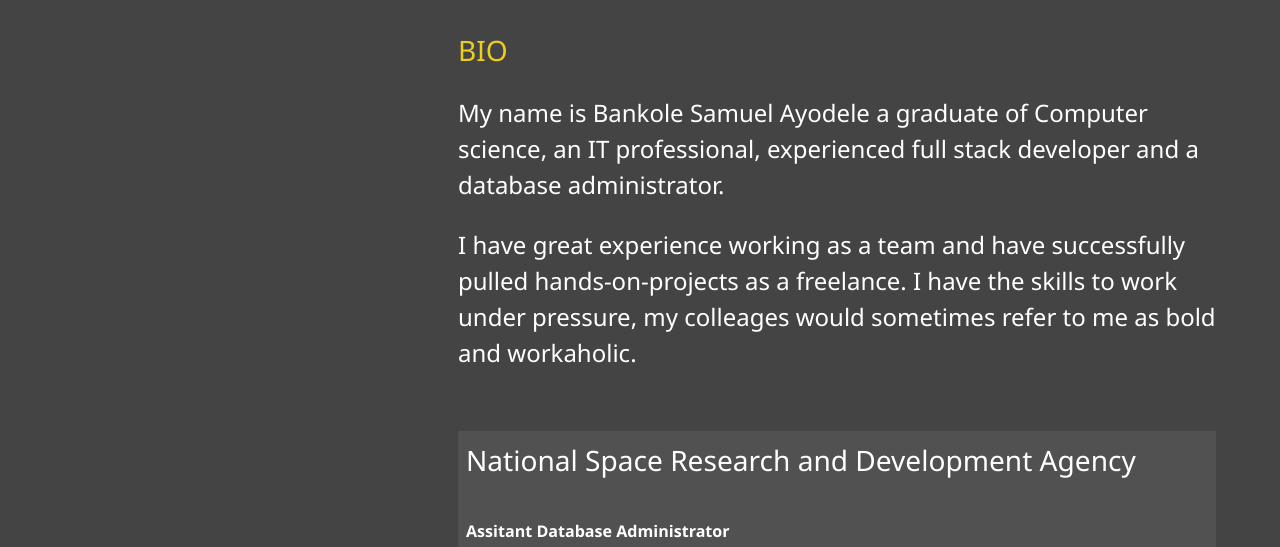
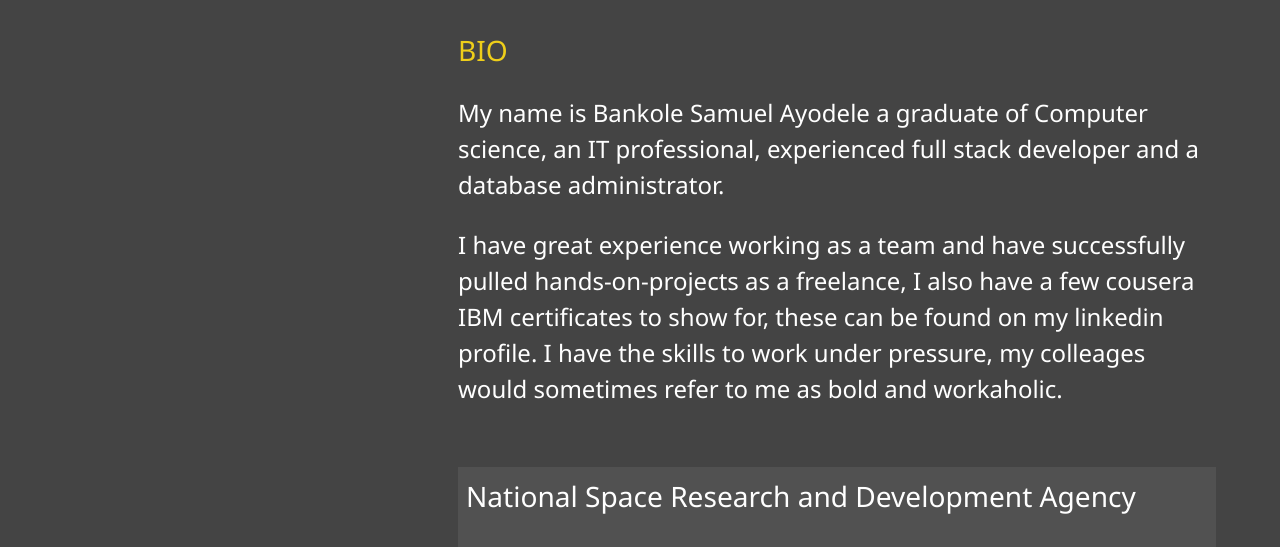
Before and after one commit to TrellixVulnTeam/__Portfolio_0OHG, a website: page dist/about.html in a window 1280 px wide. Shown: the part 253-800 px from the top of the page. Drawn offline with Linux system fonts and the light colour scheme.

Commit message:
website_portfolio

```diff
--- a/dist/about.html
+++ b/dist/about.html
@@ -61,7 +61,8 @@
             <div class="bio">
                 <h3 class="text-secondary">BIO</h3>
                 <p>My name is Bankole Samuel Ayodele a graduate of Computer science, an IT professional, experienced full stack developer and a database administrator.</p>
-                <p>I have great experience working as a team and have successfully pulled hands-on-projects as a freelance. I have the skills to work under pressure, my colleages would sometimes refer to me as bold and workaholic.
+                <p>I have great experience working as a team and have successfully pulled hands-on-projects as a freelance, I also have a few cousera IBM certificates to show for, these can be found on my linkedin profile. I have the skills to work under
+                    pressure, my colleages would sometimes refer to me as bold and workaholic.
                 </p>
                 <br/>
                 <div class="job job-1">
```
